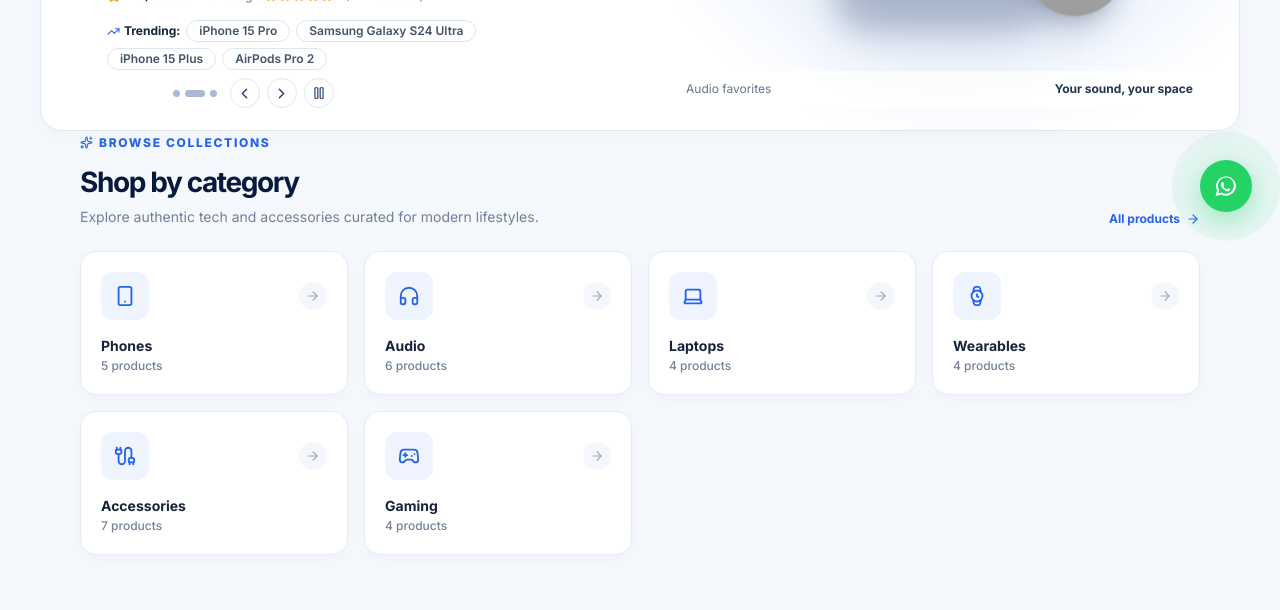
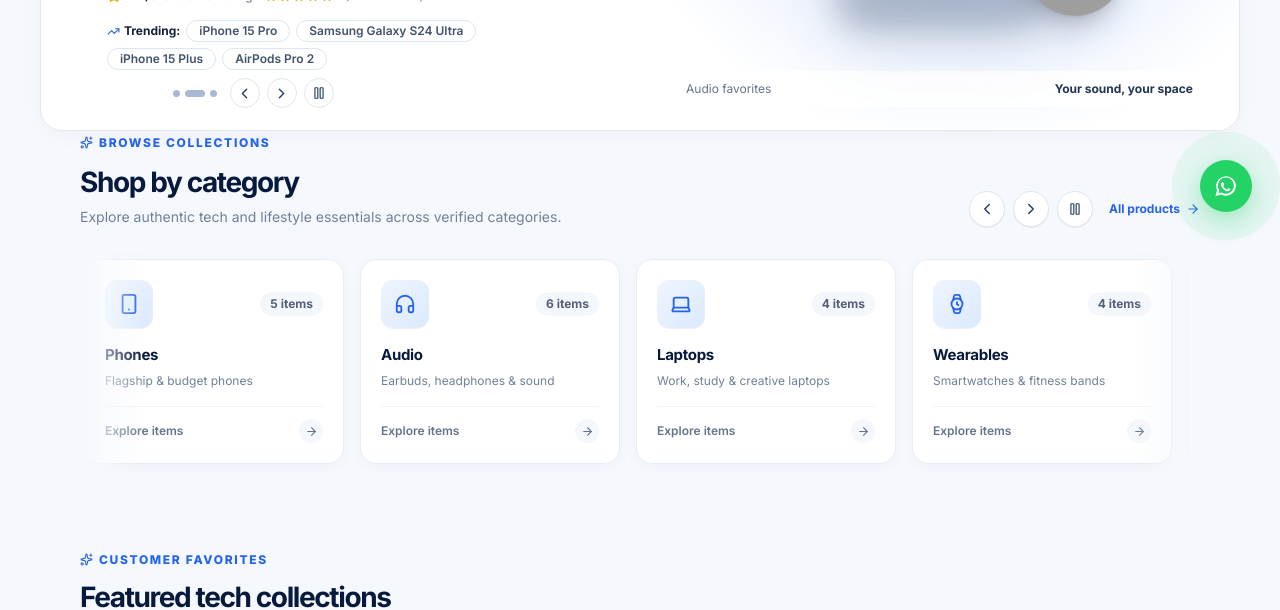
Before and after one commit to ManzoorAliOfficial/hash-online-store, a React (Vite) app in the folder frontend/: page / in a window 1280 px wide. Shown: the part 560-1170 px from the top of the page. Built offline with nearby package versions, Linux system fonts and the light colour scheme; grey boxes are pictures that could not be loaded.

Commit message:
feat(categories): upgrade Shop by Category into automated slider with seamless loop and manual controls

```diff
--- a/frontend/src/components/Home/CategoryGrid.jsx
+++ b/frontend/src/components/Home/CategoryGrid.jsx
@@ -1,3 +1,4 @@
+import { useEffect, useRef, useState } from "react";
 import { Link } from "react-router";
 import {
   Smartphone,
@@ -8,23 +9,112 @@ import {
   Cable,
   Tag,
   ArrowRight,
+  ChevronLeft,
+  ChevronRight,
+  Play,
+  Pause,
   Sparkles,
 } from "lucide-react";
 import { useStore } from "../../context/StoreContext";
 
-const categoryIcons = {
-  phones: Smartphone,
-  audio: Headphones,
-  laptops: Laptop,
-  wearables: Watch,
-  gaming: Gamepad2,
-  accessories: Cable,
+const categoryMeta = {
+  phones: {
+    icon: Smartphone,
+    desc: "Flagship & budget phones",
+  },
+  audio: {
+    icon: Headphones,
+    desc: "Earbuds, headphones & sound",
+  },
+  laptops: {
+    icon: Laptop,
+    desc: "Work, study & creative laptops",
+  },
+  wearables: {
+    icon: Watch,
+    desc: "Smartwatches & fitness bands",
+  },
+  gaming: {
+    icon: Gamepad2,
+    desc: "Controllers & gaming gear",
+  },
+  accessories: {
+    icon: Cable,
+    desc: "Cables, chargers & essentials",
+  },
 };
 
 export default function CategoryGrid() {
   const { categories = [], products = [] } = useStore();
+  const railRef = useRef(null);
+  const [isHovered, setIsHovered] = useState(false);
+  const [isPaused, setIsPaused] = useState(false);
+  const isInteractingRef = useRef(false);
+  const pauseTimeoutRef = useRef(null);
 
-  const displayCategories = categories.slice(0, 8);
+  // Fallback if categories is empty
+  const baseCategories =
+    categories.length > 0
+      ? categories
+      : ["Phones", "Audio", "Laptops", "Wearables", "Gaming", "Accessories"];
+
+  // Duplicate categories to create a seamless infinite loop
+  const sliderItems = [...baseCategories, ...baseCategories];
+
+  // Silky-smooth auto-scroll animation via requestAnimationFrame
+  useEffect(() => {
+    let animationFrameId;
+    let lastTime = performance.now();
+
+    const step = (time) => {
+      const delta = (time - lastTime) / 1000;
+      lastTime = time;
+
+      const rail = railRef.current;
+      const shouldScroll =
+        !isHovered &&
+        !isPaused &&
+        !isInteractingRef.current &&
+        typeof window !== "undefined" &&
+        !window.matchMedia("(prefers-reduced-motion: reduce)").matches;
+
+      if (shouldScroll && rail) {
+        // Continuous smooth speed (~38 pixels per second)
+        rail.scrollLeft += 38 * delta;
+
+        // Reset scroll position seamlessly at the exact halfway point
+        const halfWidth = rail.scrollWidth / 2;
+        if (halfWidth > 0 && rail.scrollLeft >= halfWidth) {
+          rail.scrollLeft -= halfWidth;
+        }
+      }
+
+      animationFrameId = requestAnimationFrame(step);
+    };
+
+    animationFrameId = requestAnimationFrame(step);
+
+    return () => {
+      cancelAnimationFrame(animationFrameId);
+    };
+  }, [isHovered, isPaused]);
+
+  // Smooth manual left/right step navigation
+  const handleScroll = (direction) => {
+    if (!railRef.current) return;
+    isInteractingRef.current = true;
+    const distance = 280;
+
+    railRef.current.scrollBy({
+      left: direction === "left" ? -distance : distance,
+      behavior: "smooth",
+    });
+
+    clearTimeout(pauseTimeoutRef.current);
+    pauseTimeoutRef.current = setTimeout(() => {
+      isInteractingRef.current = false;
+    }, 2800);
+  };
 
   return (
     <section
@@ -32,8 +122,8 @@ export default function CategoryGrid() {
       aria-label="Shop by category"
       className="mx-auto mb-[76px] max-w-[1120px] max-[900px]:mx-[5%] max-[600px]:mx-4 max-[600px]:mb-[52px]"
     >
-      {/* Header */}
-      <div className="mb-6 flex flex-wrap items-end justify-between gap-3">
+      {/* Section Header */}
+      <div className="mb-6 flex flex-wrap items-end justify-between gap-4">
         <div>
           <div className="inline-flex items-center gap-1.5 text-xs font-extrabold tracking-[.14em] text-[#2563eb]">
             <Sparkles size={13} className="text-[#2563eb]" />
@@ -43,55 +133,134 @@ export default function CategoryGrid() {
             Shop by category
           </h2>
           <p className="mt-1 text-xs sm:text-sm text-[#71809a]">
-            Explore authentic tech and accessories curated for modern lifestyles.
+            Explore authentic tech and lifestyle essentials across verified categories.
           </p>
         </div>
 
+        {/* Navigation & Controls */}
+        <div className="flex items-center gap-2">
+          <button
+            type="button"
+            onClick={() => handleScroll("left")}
+            className="grid size-9 cursor-pointer place-items-center rounded-full border border-[#dfe6f0] bg-white text-[#25416c] shadow-2xs transition-all duration-200 hover:border-[#2563eb] hover:bg-[#2563eb] hover:text-white hover:scale-105 active:scale-95"
+            aria-label="Previous categories"
+            title="Scroll left"
+          >
+            <ChevronLeft size={18} />
+          </button>
+          <button
+            type="button"
+            onClick={() => handleScroll("right")}
+            className="grid size-9 cursor-pointer place-items-center rounded-full border border-[#dfe6f0] bg-white text-[#25416c] shadow-2xs transition-all duration-200 hover:border-[#2563eb] hover:bg-[#2563eb] hover:text-white hover:scale-105 active:scale-95"
+            aria-label="Next categories"
+            title="Scroll right"
+          >
+            <ChevronRight size={18} />
+          </button>
+          <button
+            type="button"
+            onClick={() => setIsPaused((prev) => !prev)}
+            className="grid size-9 cursor-pointer place-items-center rounded-full border border-[#dfe6f0] bg-white text-[#25416c] shadow-2xs transition-all duration-200 hover:border-[#2563eb] hover:bg-[#eff4ff] hover:text-[#2563eb] active:scale-95"
+            aria-label={isPaused ? "Play auto slider" : "Pause auto slider"}
+            title={isPaused ? "Resume auto-scroll" : "Pause auto-scroll"}
+          >
+            {isPaused ? <Play size={14} className="ml-0.5" /> : <Pause size={14} />}
+          </button>
           <Link
-          className="flex shrink-0 cursor-pointer items-center gap-1.5 text-xs font-bold text-[#2563eb] transition hover:text-[#174a93]"
+            className="ml-2 hidden sm:inline-flex shrink-0 cursor-pointer items-center gap-1.5 text-xs font-bold text-[#2563eb] transition hover:text-[#174a93]"
             to="/products"
           >
             <span>All products</span>
             <ArrowRight size={14} />
           </Link>
         </div>
+      </div>
 
-      {/* Grid: 2 cols mobile, 3 on md, 4 on lg (max 8 tiles) */}
-      <div className="grid grid-cols-2 gap-3.5 sm:gap-4 md:grid-cols-3 lg:grid-cols-4">
-        {displayCategories.map((catName) => {
+      {/* Slider Viewport with Ambient Edge Fade Masks */}
+      <div
+        className="relative overflow-hidden rounded-2xl"
+        onMouseEnter={() => setIsHovered(true)}
+        onMouseLeave={() => setIsHovered(false)}
+        onTouchStart={() => {
+          isInteractingRef.current = true;
+        }}
+        onTouchEnd={() => {
+          clearTimeout(pauseTimeoutRef.current);
+          pauseTimeoutRef.current = setTimeout(() => {
+            isInteractingRef.current = false;
+          }, 2400);
+        }}
+      >
+        {/* Left edge fade gradient mask */}
+        <div
+          className="pointer-events-none absolute left-0 top-0 bottom-0 z-10 w-8 sm:w-16 bg-gradient-to-r from-[#f5f8fd] to-transparent"
+          aria-hidden="true"
+        />
+
+        {/* Right edge fade gradient mask */}
+        <div
+          className="pointer-events-none absolute right-0 top-0 bottom-0 z-10 w-8 sm:w-16 bg-gradient-to-l from-[#f5f8fd] to-transparent"
+          aria-hidden="true"
+        />
+
+        {/* Scrolling Track */}
+        <div
+          ref={railRef}
+          role="region"
+          aria-label="Category Carousel"
+          className="flex gap-4 overflow-x-auto py-2 px-1 [scrollbar-width:none] [-ms-overflow-style:none] [&::-webkit-scrollbar]:hidden"
+        >
+          {sliderItems.map((catName, index) => {
             const key = String(catName || "").toLowerCase();
-          const Icon = categoryIcons[key] || Tag;
-          const count = products.filter(
+            const meta = categoryMeta[key] || {
+              icon: Tag,
+              desc: "Genuine tech essentials",
+            };
+            const Icon = meta.icon;
+
+            const productCount = products.filter(
               (p) => (p.category || "").toLowerCase() === key,
             ).length;
 
             return (
               <Link
-              key={catName}
+                key={`${catName}-${index}`}
                 to={`/products?category=${encodeURIComponent(catName)}`}
-              className="group flex flex-col justify-between rounded-2xl border border-[#e5ecf6] bg-white p-5 shadow-[0_4px_16px_rgba(23,35,59,0.03)] transition-all duration-300 hover:-translate-y-1 hover:border-[#2563eb] hover:shadow-[0_12px_28px_rgba(37,99,235,0.09)]"
+                className="group relative flex w-[235px] sm:w-[260px] shrink-0 flex-col justify-between rounded-2xl border border-[#e5ecf6] bg-white p-5 shadow-[0_4px_16px_rgba(23,35,59,0.03)] transition-all duration-300 hover:-translate-y-1.5 hover:border-[#2563eb]/50 hover:shadow-[0_16px_32px_rgba(37,99,235,0.08)] active:scale-98"
               >
+                {/* Top Row: Icon & Count Badge */}
                 <div className="flex items-center justify-between">
-                <div className="grid size-12 place-items-center rounded-xl bg-[#eff4ff] text-[#2563eb] transition-all duration-300 group-hover:scale-105 group-hover:bg-[#2563eb] group-hover:text-white">
+                  <div className="grid size-12 place-items-center rounded-xl bg-gradient-to-br from-[#eff4ff] to-[#dbeafe] text-[#2563eb] shadow-2xs transition-all duration-300 group-hover:scale-105 group-hover:bg-[#2563eb] group-hover:text-white">
                     <Icon size={22} />
                   </div>
-                <span className="grid size-7 place-items-center rounded-full bg-[#f4f7fc] text-[#9ba8bc] transition-all duration-300 group-hover:translate-x-0.5 group-hover:bg-[#eff4ff] group-hover:text-[#2563eb]">
-                  <ArrowRight size={14} />
+
+                  <span className="rounded-full bg-[#f4f7fc] px-2.5 py-1 text-xs font-bold text-[#52617a] transition-colors group-hover:bg-[#eff4ff] group-hover:text-[#2563eb]">
+                    {productCount} {productCount === 1 ? "item" : "items"}
                   </span>
                 </div>
 
+                {/* Middle Info: Name & Subtitle */}
                 <div className="mt-4">
-                <h3 className="text-sm font-bold text-[#17233b] transition-colors group-hover:text-[#2563eb]">
+                  <h3 className="text-[15px] font-bold text-[#071a3d] tracking-[-0.02em] transition-colors group-hover:text-[#2563eb]">
                     {catName}
                   </h3>
-                <span className="mt-0.5 block text-xs font-medium text-[#71809a]">
-                  {count} {count === 1 ? "product" : "products"}
+                  <p className="mt-1 text-xs text-[#71809a] leading-relaxed line-clamp-1">
+                    {meta.desc}
+                  </p>
+                </div>
+
+                {/* Bottom Row: CTA with animated arrow */}
+                <div className="mt-4 flex items-center justify-between border-t border-[#f0f4fa] pt-3 text-xs font-semibold text-[#64748b] transition-colors group-hover:text-[#2563eb]">
+                  <span>Explore items</span>
+                  <span className="grid size-6 place-items-center rounded-full bg-[#f4f7fc] transition-all duration-200 group-hover:translate-x-1 group-hover:bg-[#eff4ff] group-hover:text-[#2563eb]">
+                    <ArrowRight size={13} />
                   </span>
                 </div>
               </Link>
             );
           })}
         </div>
+      </div>
     </section>
   );
 }
```
Lines whose indentation alone changed are shown as unchanged.
